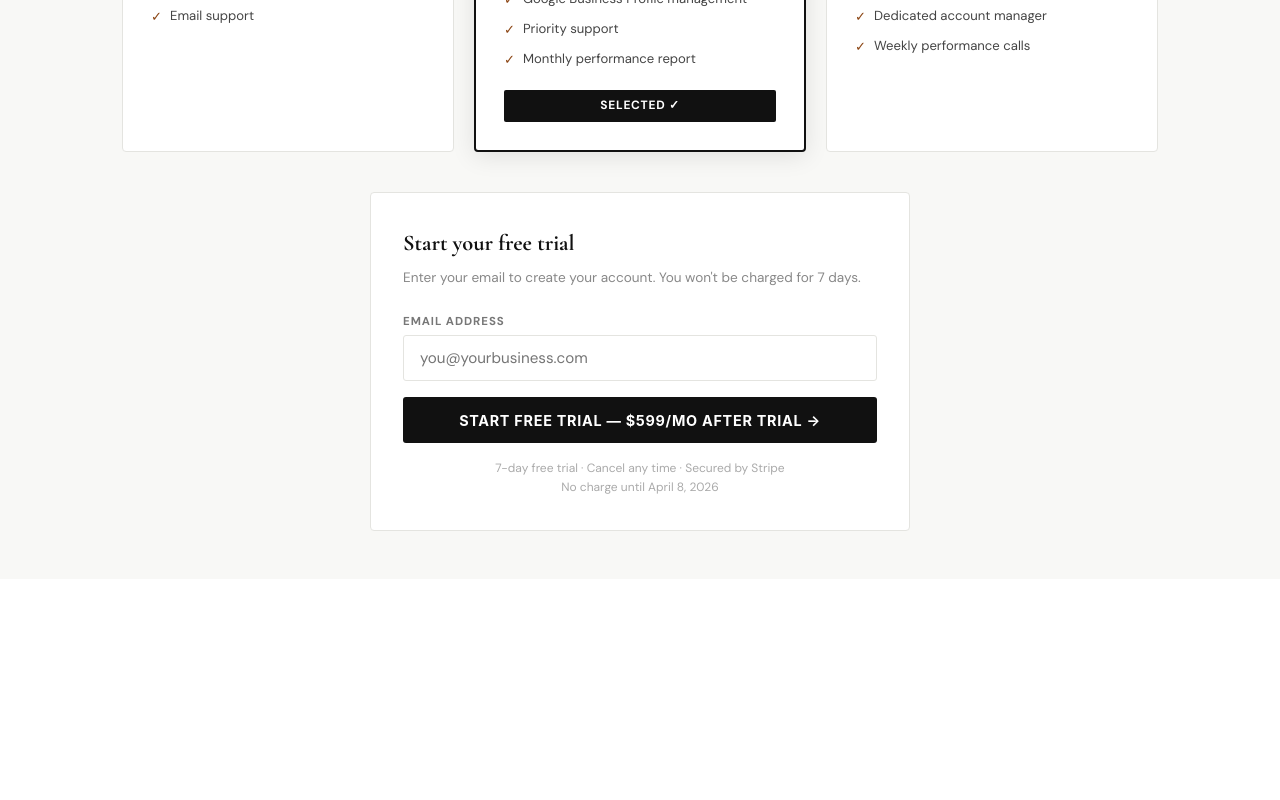
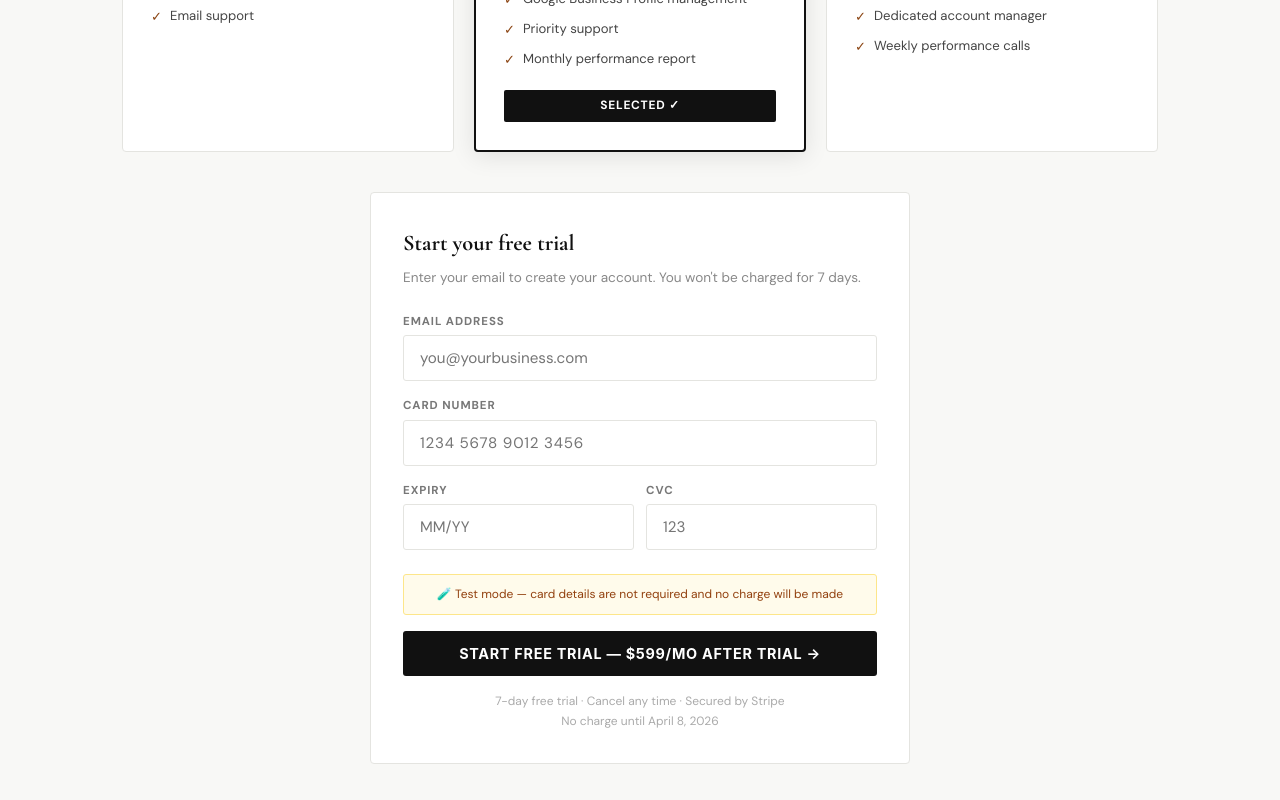
Before and after one commit to Amplify1-acct/launchpad, a Next.js app: page /checkout in a window 1280 px wide. Shown: the part 601-1401 px from the top of the page. Before the commit the page ends 1180 px from the top, so only its background shows below. Built offline with nearby package versions, Linux system fonts and the light colour scheme.

Commit message:
feat: add blog/social preview to step 3

```diff
--- a/app/checkout/page.tsx
+++ b/app/checkout/page.tsx
@@ -61,6 +61,9 @@ function CheckoutContent() {
   const [selectedPlan, setSelectedPlan] = useState("growth");
   const [loading, setLoading] = useState(false);
   const [error, setError] = useState("");
+  const [cardNumber, setCardNumber] = useState("");
+  const [cardExpiry, setCardExpiry] = useState("");
+  const [cardCvc, setCardCvc] = useState("");
 
   // Site data passed from preview page via sessionStorage
   const [siteData, setSiteData] = useState<any>(null);
@@ -87,24 +90,8 @@ function CheckoutContent() {
     }
     setLoading(true);
     setError("");
-    try {
-      const res = await fetch("/api/create-checkout", {
-        method: "POST",
-        headers: { "Content-Type": "application/json" },
-        body: JSON.stringify({
-          plan: selectedPlan,
-          email,
-          businessName,
-          siteData,
-        }),
-      });
-      const data = await res.json();
-      if (!res.ok) throw new Error(data.error);
-      window.location.href = data.url;
-    } catch (e: any) {
-      setError(e.message);
-      setLoading(false);
-    }
+    // TODO: replace with Stripe before launch
+    window.location.href = "/dashboard";
   }
 
   return (
@@ -218,11 +205,58 @@ function CheckoutContent() {
             />
           </div>
 
+          <div style={{ marginBottom: "1rem" }}>
+            <label style={{ display: "block", fontSize: "0.72rem", fontWeight: 700, textTransform: "uppercase", letterSpacing: "0.08em", color: "#777", marginBottom: 4 }}>
+              Card Number
+            </label>
+            <input
+              type="text"
+              value={cardNumber}
+              onChange={e => setCardNumber(e.target.value.replace(/\D/g, "").slice(0, 16).replace(/(.{4})/g, "$1 ").trim())}
+              placeholder="1234 5678 9012 3456"
+              style={{ width: "100%", padding: "0.75rem 1rem", border: "1.5px solid #e4e4e0", borderRadius: 3, fontSize: "0.95rem", fontFamily: "inherit", letterSpacing: "0.05em" }}
+            />
+          </div>
+
+          <div style={{ display: "grid", gridTemplateColumns: "1fr 1fr", gap: "0.75rem", marginBottom: "1.5rem" }}>
+            <div>
+              <label style={{ display: "block", fontSize: "0.72rem", fontWeight: 700, textTransform: "uppercase", letterSpacing: "0.08em", color: "#777", marginBottom: 4 }}>
+                Expiry
+              </label>
+              <input
+                type="text"
+                value={cardExpiry}
+                onChange={e => {
+                  const v = e.target.value.replace(/\D/g, "").slice(0, 4);
+                  setCardExpiry(v.length > 2 ? v.slice(0,2) + "/" + v.slice(2) : v);
+                }}
+                placeholder="MM/YY"
+                style={{ width: "100%", padding: "0.75rem 1rem", border: "1.5px solid #e4e4e0", borderRadius: 3, fontSize: "0.95rem", fontFamily: "inherit" }}
+              />
+            </div>
+            <div>
+              <label style={{ display: "block", fontSize: "0.72rem", fontWeight: 700, textTransform: "uppercase", letterSpacing: "0.08em", color: "#777", marginBottom: 4 }}>
+                CVC
+              </label>
+              <input
+                type="text"
+                value={cardCvc}
+                onChange={e => setCardCvc(e.target.value.replace(/\D/g, "").slice(0, 4))}
+                placeholder="123"
+                style={{ width: "100%", padding: "0.75rem 1rem", border: "1.5px solid #e4e4e0", borderRadius: 3, fontSize: "0.95rem", fontFamily: "inherit" }}
+              />
+            </div>
+          </div>
+
           {error && (
             <div style={{ background: "#fef2f2", border: "1px solid #fecaca", borderRadius: 3, padding: "0.75rem", fontSize: "0.82rem", color: "#dc2626", marginBottom: "1rem" }}>
               {error}
             </div>
           )}
+
+          <div style={{ background: "#fffbeb", border: "1px solid #fde68a", borderRadius: 3, padding: "0.6rem 0.9rem", fontSize: "0.75rem", color: "#92400e", marginBottom: "1rem", textAlign: "center" }}>
+            🧪 Test mode — card details are not required and no charge will be made
+          </div>
 
           <button
             onClick={handleCheckout}
@@ -236,7 +270,7 @@ function CheckoutContent() {
               cursor: loading ? "not-allowed" : "pointer",
             }}
           >
-            {loading ? "Redirecting to payment..." : `Start Free Trial — ${PLANS.find(p => p.id === selectedPlan)?.price}/mo after trial →`}
+            {loading ? "Setting up your account..." : `Start Free Trial — ${PLANS.find(p => p.id === selectedPlan)?.price}/mo after trial →`}
           </button>
 
           <div style={{ textAlign: "center", marginTop: "1rem", fontSize: "0.75rem", color: "#aaa", lineHeight: 1.6 }}>
```
